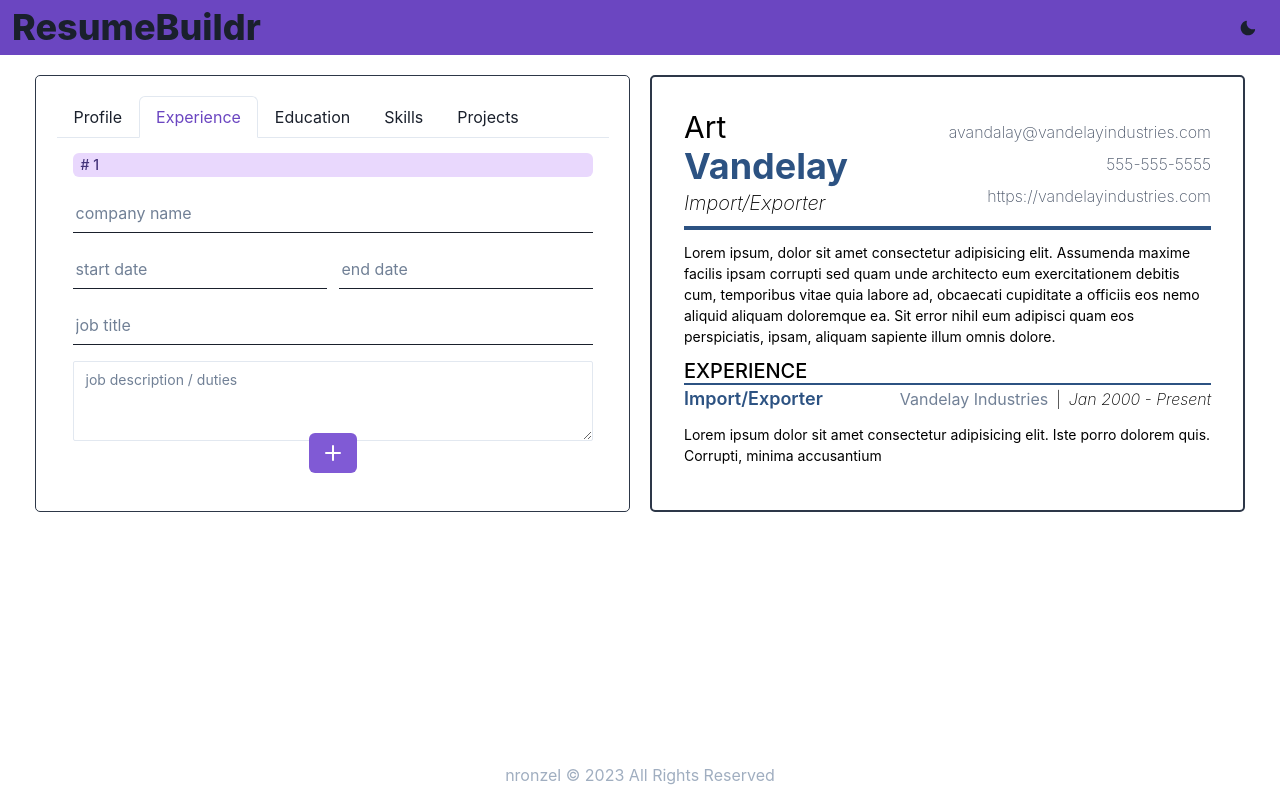
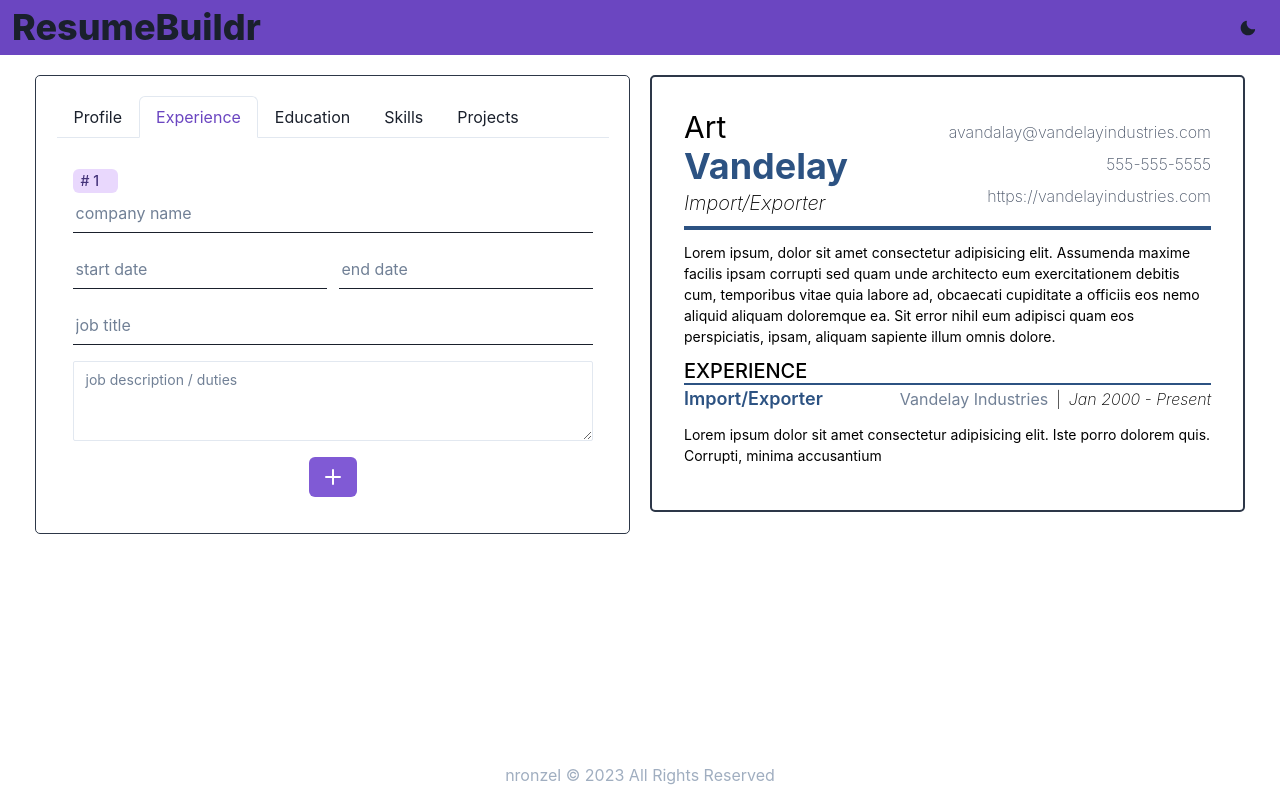
Before and after one commit to nronzel/resume-maker, a React (Vite) app: page / in a window 1280 px wide. Both pictures are taken after a click on the tab "Experience". Built offline with nearby package versions, Linux system fonts and the light colour scheme.

Commit message:
added some styling and tag component

```diff
--- a/src/components/WorkExperience.jsx
+++ b/src/components/WorkExperience.jsx
@@ -9,9 +9,9 @@ export class WorkExperience extends Component {
   render() {
     const { handleChange, id } = this.props;
     return (
-      <Box mb={4} w="100%">
+      <Box mb={10} mt={4} w="100%">
         <Flex w="100%" gap={4} direction="column">
-          <Tag size="md" variant="subtle" colorScheme="purple">
+          <Tag size="md" variant="subtle" colorScheme="purple" mb={-4} w={45}>
             {`# ${id + 1}`}
           </Tag>
           <Input
```
